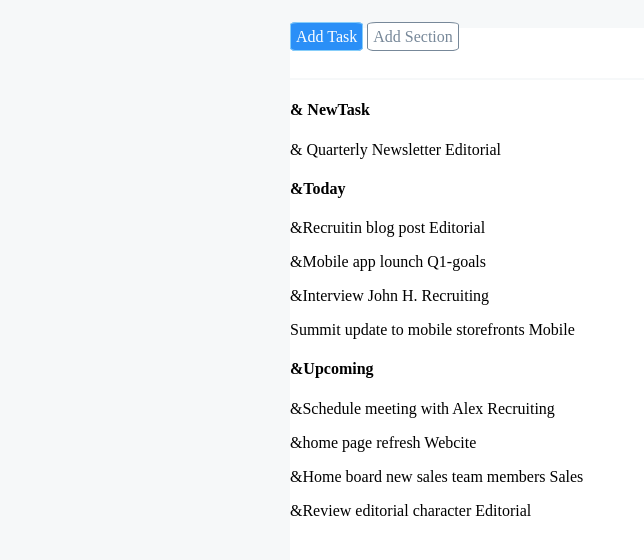
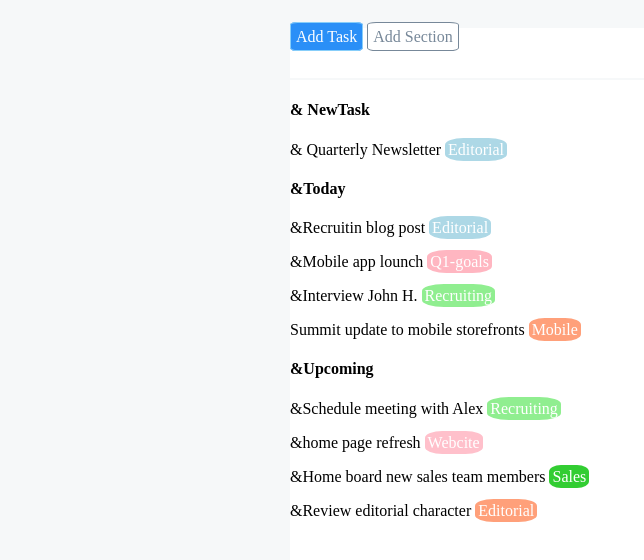
Before and after one commit to Adner16/html-css-toboolist, a plain HTML site: page index.html in a window 1280 px wide. Shown: the part 68-628 px from the top of the page, without its empty margins (0-644 px from the left). Drawn offline with Linux system fonts and the light colour scheme.

Commit message:
second commit

```diff
--- a/css/style.css
+++ b/css/style.css
@@ -45,3 +45,26 @@ margin-top: 30px;
     height: 50px;
     margin-top: 20px;
 }
+span{
+    border-radius: 30%;
+    padding: 3px;
+    color: white;
+}
+.lightblue{
+    background-color: lightblue;
+}
+.lightpink{
+    background-color: lightpink;
+}
+.lightgreen{
+    background-color: lightgreen;
+}
+.pink{
+    background-color: pink;
+}
+.fluogreen{
+    background-color: limegreen;
+}
+.lightorange{
+    background-color: lightsalmon;
+}
--- a/index.html
+++ b/index.html
@@ -24,17 +24,17 @@
             </div>
 
         <h4>& NewTask</h4>
-        <p>& Quarterly Newsletter <span>Editorial</span></p>
+        <p>& Quarterly Newsletter <span class="lightblue">Editorial</span></p>
         <h4>&Today</h4>
-        <p>&Recruitin blog post <span>Editorial</span></p>
-        <p>&Mobile app lounch <span>Q1-goals</span></p>
-        <p>&Interview John H. <span>Recruiting</span></p>
-        <p>Summit update to mobile storefronts <span>Mobile</span></p>
+        <p>&Recruitin blog post <span class="lightblue">Editorial</span></p>
+        <p>&Mobile app lounch <span class="lightpink">Q1-goals</span></p>
+        <p>&Interview John H. <span class="lightgreen">Recruiting</span></p>
+        <p>Summit update to mobile storefronts <span class="lightorange">Mobile</span></p>
         <h4>&Upcoming</h4>
-        <p>&Schedule meeting with Alex <span>Recruiting</span></p>
-        <p>&home page refresh <span>Webcite</span></p>
-        <p>&Home board new sales team members <span>Sales</span></p>
-        <p>&Review editorial character <span>Editorial</span></p>
+        <p>&Schedule meeting with Alex <span class="lightgreen">Recruiting</span></p>
+        <p>&home page refresh <span class="pink">Webcite</span></p>
+        <p>&Home board new sales team members <span class="fluogreen">Sales</span></p>
+        <p>&Review editorial character <span class="lightorange">Editorial</span></p>
 
 
 
```
